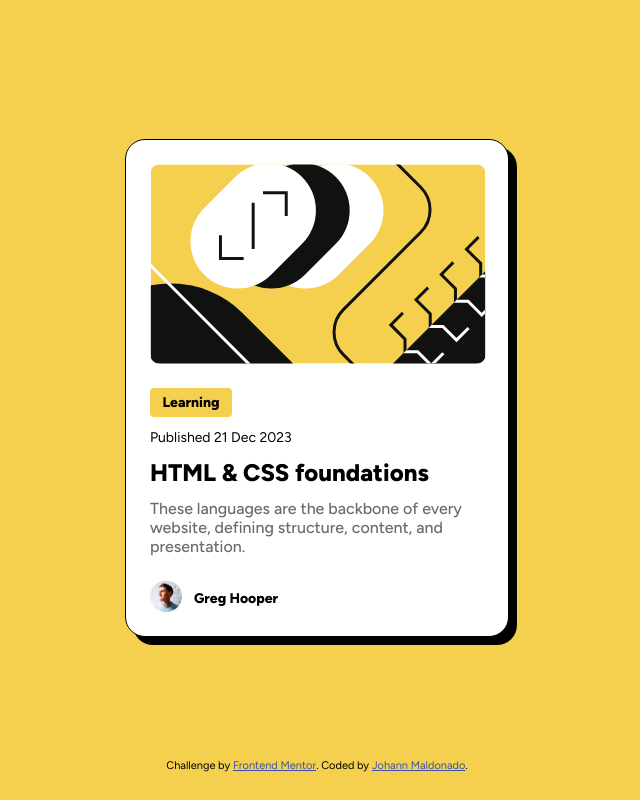
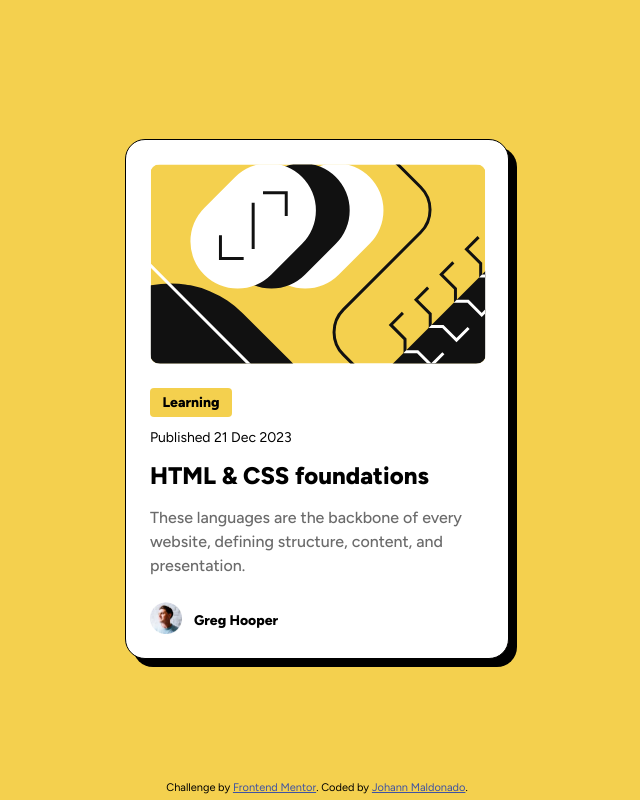
Before and after one commit to Johann-Alpha/blog-preview-card-main, a plain HTML site: page index.html in a window 1280 px wide. Shown: the whole page, without its empty margins (323-963 px from the left). Drawn offline with Linux system fonts and the light colour scheme.

Commit message:
Update style.css

```diff
--- a/style.css
+++ b/style.css
@@ -199,7 +199,7 @@ body {
         font-size: var(--heading-font-size);
         font-style: normal;
         font-weight: 800;
-        /* line-height: var(--large-line-height); */
+        line-height: var(--large-line-height);
     }
 
     h1:hover, h1:active, h1:focus {
@@ -215,7 +215,7 @@ body {
         font-size: var(--paragraph-font-size);
         font-style: normal;
         font-weight: 500;
-        /* line-height: 24px; */
+        line-height: 24px;
         color: var(--color-gray-500, #6B6B6B);
     }
     .inner-text {
```
